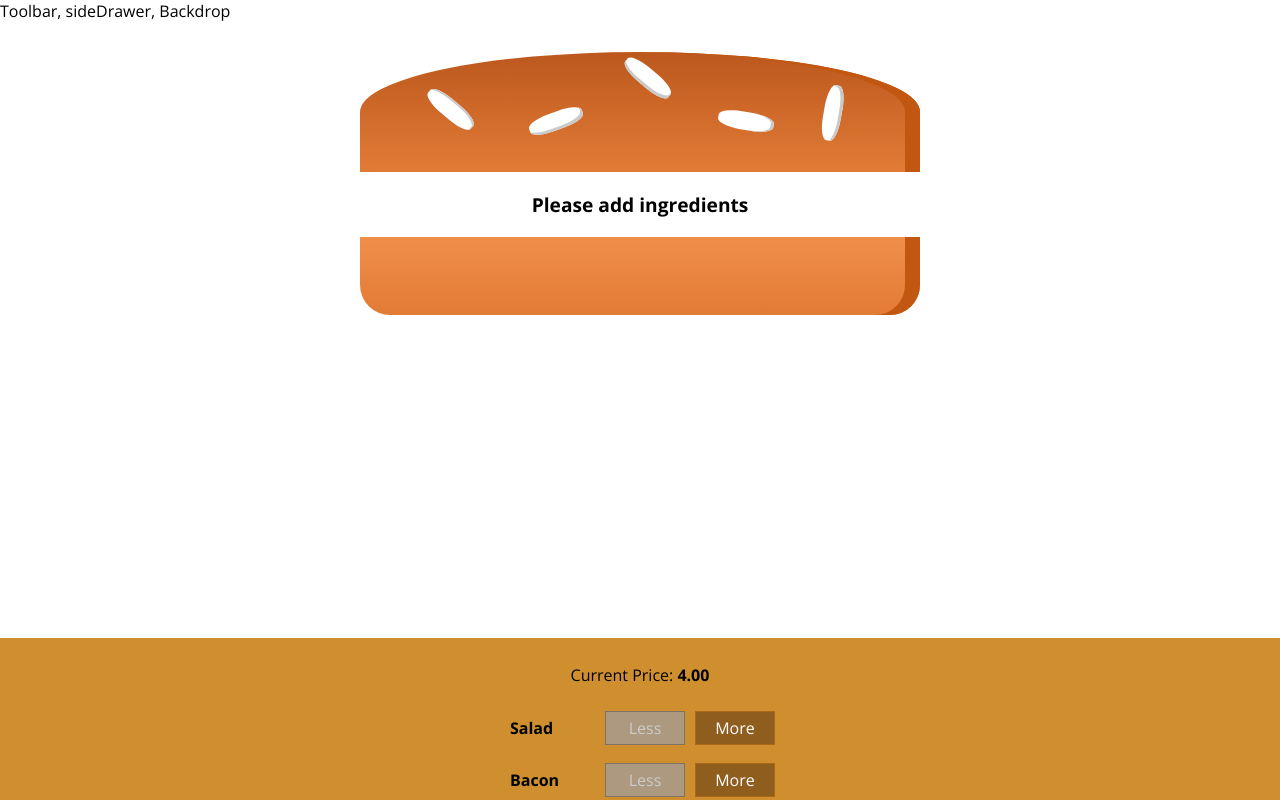
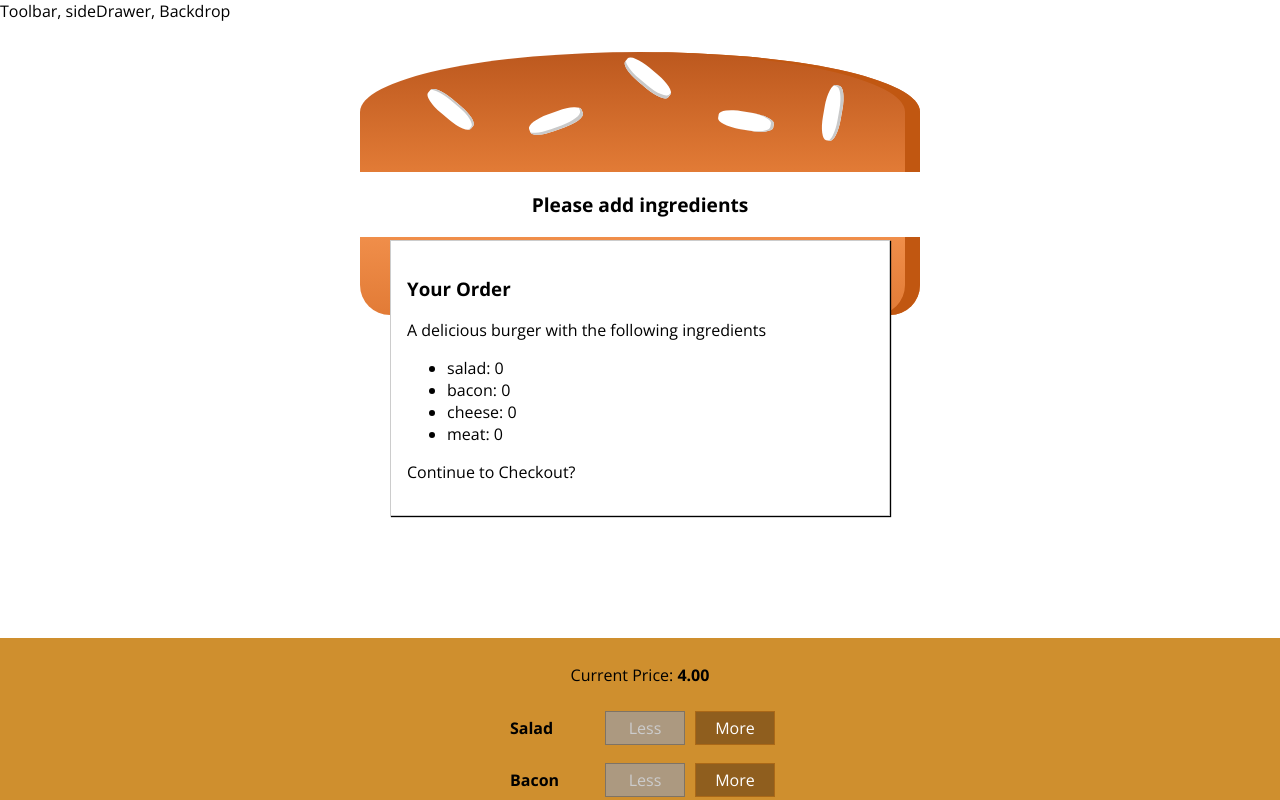
Before and after one commit to frandm182/burguerapp, a React app: page / in a window 1280 px wide. Shown: the top 800 px of the page. Built offline with nearby package versions, Linux system fonts and the light colour scheme.

Commit message:
Add OrderSummary and Modal

```diff
--- /dev/null
+++ b/src/components/Burger/OrderSummary/OrderSummary.js
@@ -0,0 +1,25 @@
+import React from 'react';
+import PropTypes from 'prop-types';
+
+import AuxHoc from '../../../hoc/AuxHoc';
+
+const orderSummary = ({ ingredients }) => {
+  const ingredientSummary = Object.keys(ingredients).map(igKey => (
+    <li key={igKey}>
+      <span style={{ textTransform: 'capitali<e' }}>{igKey}</span>:{' '}
+      {ingredients[igKey]}
+    </li>
+  ));
+  return (
+    <AuxHoc>
+      <h3>Your Order</h3>
+      <p>A delicious burger with the following ingredients</p>
+      <ul>{ingredientSummary}</ul>
+      <p>Continue to Checkout?</p>
+    </AuxHoc>
+  );
+};
+
+orderSummary.propTypes = { ingredients: PropTypes.shape({}) };
+
+export default orderSummary;
--- /dev/null
+++ b/src/components/UI/Modal/Modal.css
@@ -0,0 +1,20 @@
+.Modal {
+    position: fixed;
+    z-index: 500;
+    background-color: white;
+    width: 70%;
+    border: 1px solid #ccc;
+    box-shadow: 1px 1px 1px black;
+    padding: 16px;
+    left: 15%;
+    top: 30%;
+    box-sizing: border-box;
+    transition: all 0.3s ease-out;
+}
+
+@media (min-width: 600px) {
+    .Modal {
+        width: 500px;
+        left: calc(50% - 250px);
+    }
+}
--- /dev/null
+++ b/src/components/UI/Modal/Modal.js
@@ -0,0 +1,10 @@
+import React from 'react';
+import PropTypes from 'prop-types';
+
+import classes from './Modal.css';
+
+const modal = ({ children }) => <div className={classes.Modal}>{children}</div>;
+
+modal.propTypes = { children: PropTypes.node };
+
+export default modal;
--- a/src/containers/BurgerBuilder/BurgerBuilder.js
+++ b/src/containers/BurgerBuilder/BurgerBuilder.js
@@ -3,6 +3,8 @@
 import AuxHoc from '../../hoc/AuxHoc';
 import Burger from '../../components/Burger/Burger';
 import BurgerControls from '../../components/Burger/BuildControls/BuildControls';
+import Modal from '../../components/UI/Modal/Modal';
+import OrderSummary from '../../components/Burger/OrderSummary/OrderSummary';
 
 const INGREDIENT_PRICES = {
   salad: 0.5,
@@ -62,6 +64,9 @@
 
     return (
       <AuxHoc>
+        <Modal>
+          <OrderSummary ingredients={this.state.ingredients} />
+        </Modal>
         <Burger ingredients={ingredients} />
         <BurgerControls
           ingredientAdded={this.addIngredientHandler}
```
